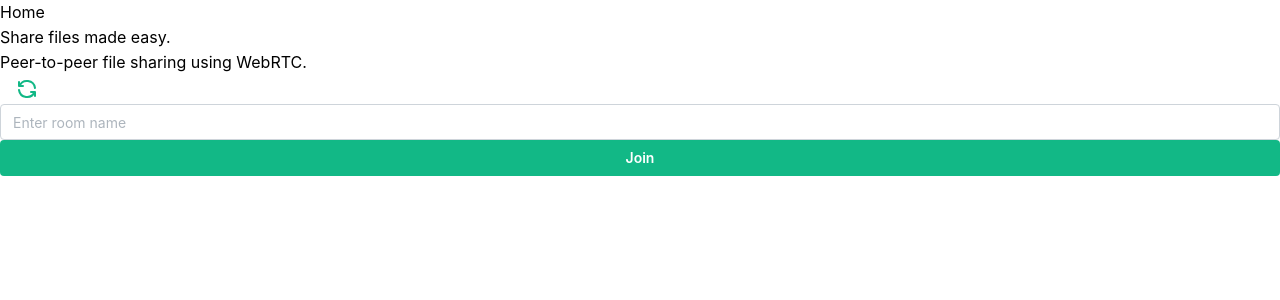
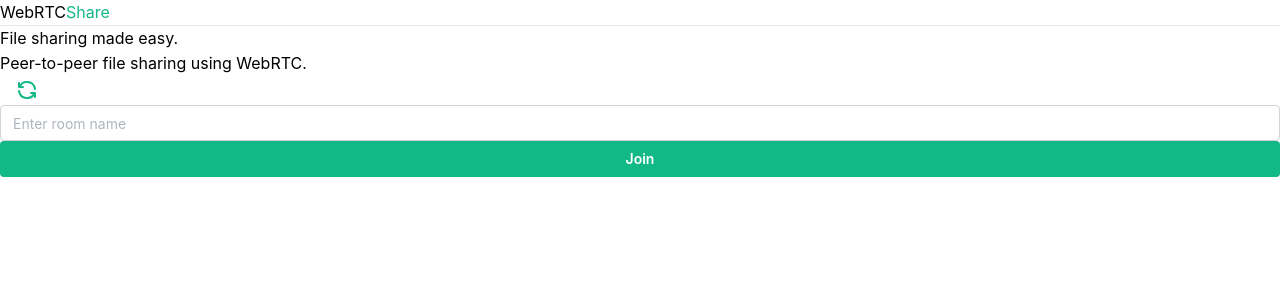
Before and after one commit to chlouzada/webrtc-share, a React (Vite) app: page / in a window 1280 px wide. Shown: the top 300 px of the page. Built offline with nearby package versions, Linux system fonts and the light colour scheme.

Commit message:
header and footer

```diff
--- a/src/routes/__root.tsx
+++ b/src/routes/__root.tsx
@@ -1,17 +1,42 @@
+import { Text, useMantineTheme } from "@mantine/core";
 import { createRootRoute, Link, Outlet } from "@tanstack/react-router";
 
 export const Route = createRootRoute({
-  component: () => (
-    <div className="flex flex-col h-screen justify-between">
-      <div className="p-2 flex gap-2 bg-red-500">
-        <Link to="/" className="[&.active]:font-bold">
-          Home
+  component: Layout,
+});
+
+const Header = () => {
+  const theme = useMantineTheme();
+
+  return (
+    <header className="w-full">
+      <div className="p-4 mx-auto max-w-7xl flex self-center">
+        <Link to="/">
+          <span className="text-2xl font-bold">
+            WebRTC
+            <Text component="span" c={theme.primaryColor}>
+              <span className="text-2xl font-bold">Share</span>
+            </Text>
+          </span>
         </Link>
       </div>
+      <hr />
+    </header>
+  );
+};
+
+const Footer = () => {
+  return <footer className="bg-gray-900 p-12 w-full"></footer>;
+};
+
+function Layout() {
+  return (
+    <div className="flex flex-col h-screen justify-between">
+      <Header />
       <div className="max-w-4xl mx-auto ">
         <Outlet />
       </div>
-      <footer className="h-12 bg-red-500"></footer>
+      <Footer />
     </div>
-  ),
-});
+  );
+}
--- a/src/routes/index.lazy.tsx
+++ b/src/routes/index.lazy.tsx
@@ -15,7 +15,7 @@ function Index() {
     <>
       <div className="flex flex-col gap-2 text-center">
         <h1 className="text-3xl font-bold tracking-tight lg:text-5xl xl:text-6xl">
-          Share files made easy.
+          File sharing made easy.
         </h1>
         <p className=" text-gray-600 dark:text-gray-400">
           Peer-to-peer file sharing using WebRTC.
```
